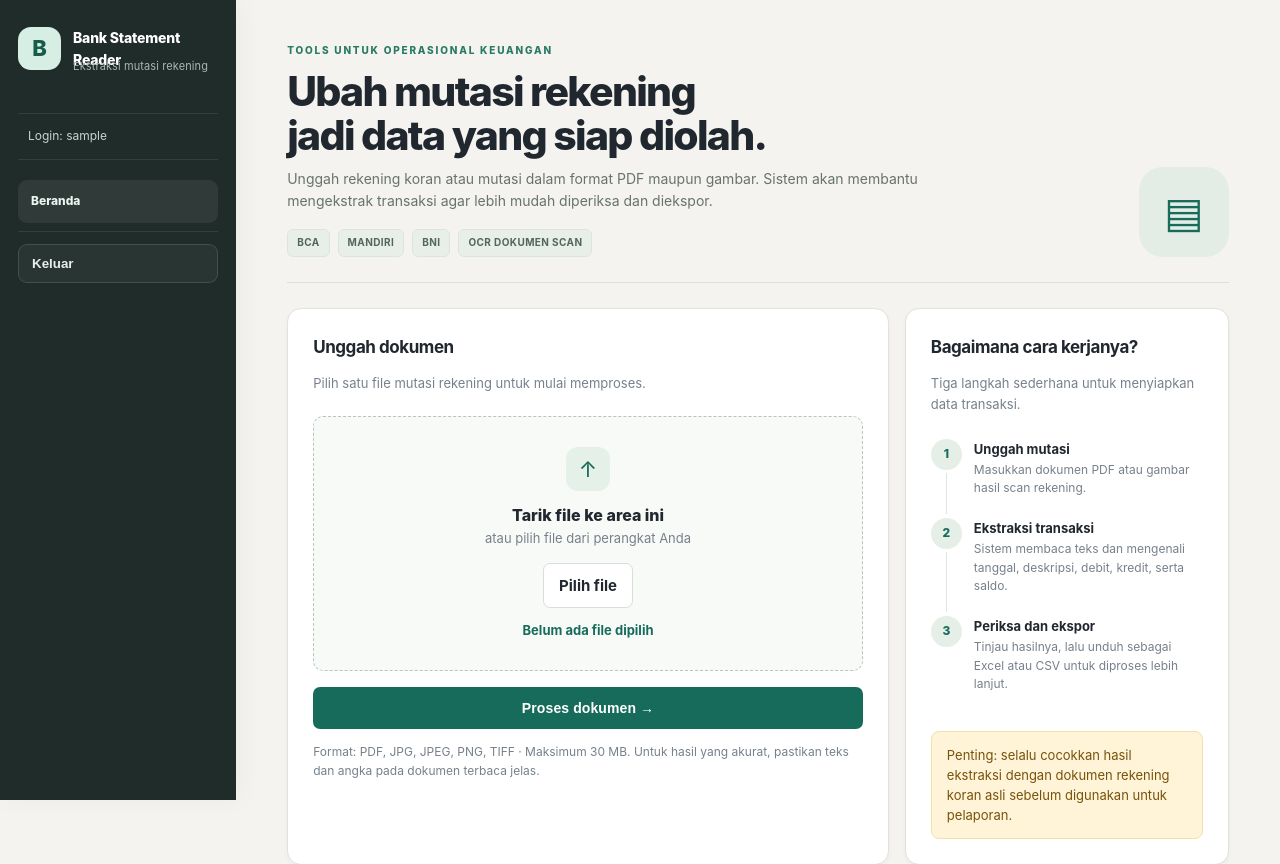
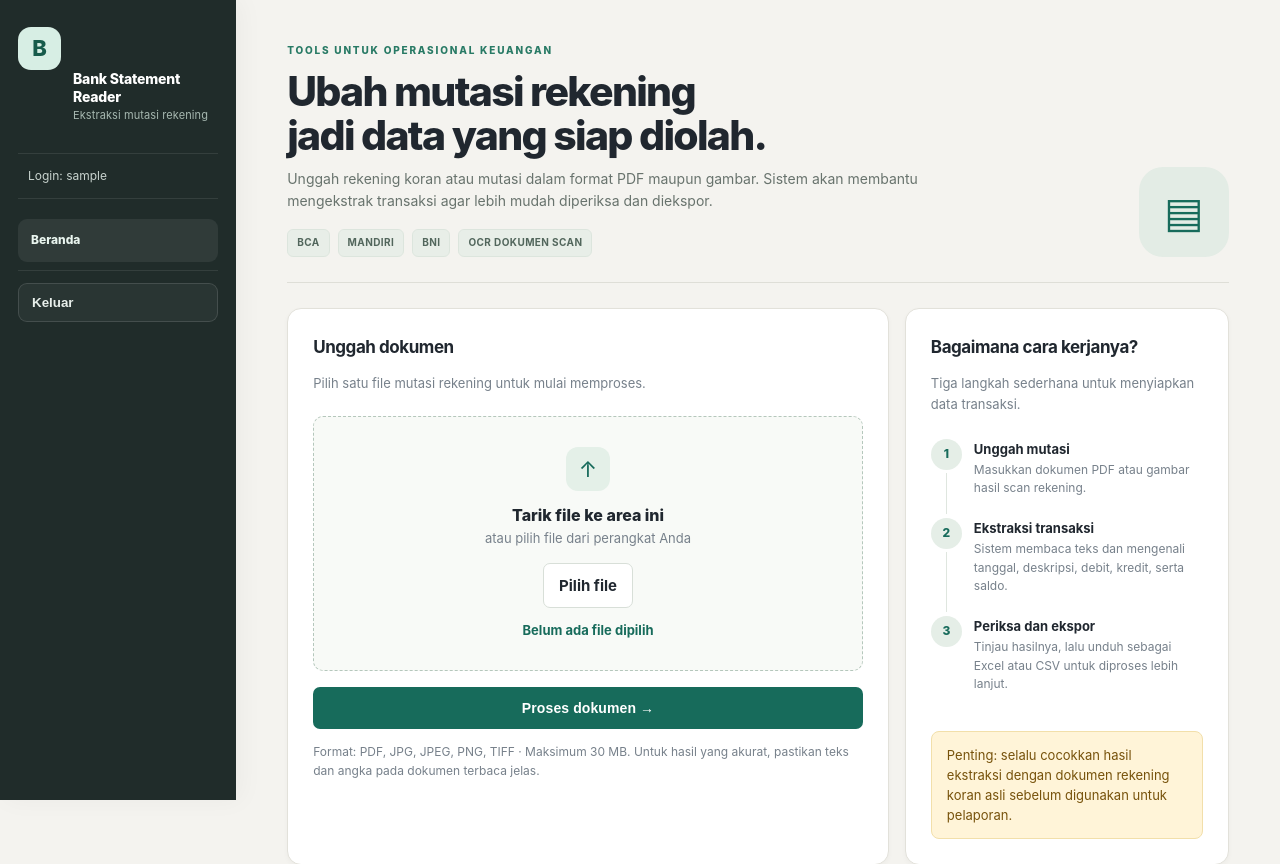
Before and after one commit to bahrululum223/Mutasi-Rekening-OCR, a Flask app: template templates/index.html in a window 1280 px wide. Shown: the top 864 px of the page. Run offline with Flask 3, Linux system fonts and the light colour scheme; the template is opened without the code that fills it, so the values that code supplies are empty; the visitor is signed in with stand-in values (Sample User, id 1).

Commit message:
Add files via upload

```diff
--- a/templates/index.html
+++ b/templates/index.html
@@ -47,8 +47,9 @@ body{background:#f4f3ef;color:var(--ink);font-family:Inter,"Segoe UI",system-ui,
 .topbar{position:fixed;inset:0 auto 0 0;width:236px;height:100vh;background:#202c2a;color:#f8faf9;border:0;box-shadow:5px 0 24px #17211d0a;z-index:20;align-items:stretch}
 .nav{height:100%;width:100%;padding:27px 18px 22px;display:flex;flex-direction:column;align-items:stretch;gap:0}
 .logo{height:43px;width:43px;flex-shrink:0;border-radius:13px;background:#d7eee4;color:#175b4b;box-shadow:none;font-size:22px}
-.brand-name{color:#fff;font-size:14px;letter-spacing:-.2px;margin-top:-43px;margin-left:55px;min-height:43px;display:flex;align-items:center}
-.brand-sub{color:#a6b8b0;margin-left:55px;font-size:11px;margin-top:-12px;margin-bottom:38px}
+.brand-block{min-width:0;margin:0 0 30px 55px;min-height:43px;display:flex;flex-direction:column;justify-content:center;gap:3px}
+.brand-name{color:#fff;font-size:14px;letter-spacing:-.2px;margin:0;min-height:0;display:block;line-height:1.25;overflow-wrap:anywhere}
+.brand-sub{color:#a6b8b0;margin:0;font-size:11px;line-height:1.35;overflow-wrap:anywhere}
 .nav-right{margin:0;display:flex;flex-direction:column;align-items:stretch;gap:0;color:#b7c5bf;font-size:12px;overflow-wrap:anywhere}
 .nav-right>span{display:block;padding:13px 10px;border-top:1px solid #ffffff17;border-bottom:1px solid #ffffff17;margin-bottom:20px;color:#c8d3ce}
 .nav-link{display:block;color:#e9f5ef;text-decoration:none;padding:12px 13px;border-radius:9px;background:#ffffff12;margin-bottom:8px}
@@ -94,13 +95,13 @@ tbody tr:hover{background:#f7faf7}
 #check-all-rows{accent-color:#176b5b}.result-note{line-height:1.65}
 footer{text-align:left;border-top:1px solid #e0dfd8;padding-top:17px;color:#8a928b;font-size:11px}
 @media(max-width:900px){.topbar{width:200px}.nav{padding:22px 14px}.wrap{margin-left:200px;padding:26px 20px 36px}.grid{grid-template-columns:1fr}.hero-mark{height:70px;width:70px}}
-@media(max-width:640px){.topbar{position:relative;inset:auto;width:100%;height:auto;min-height:0}.nav{height:auto;display:grid;grid-template-columns:43px 1fr;grid-template-rows:auto auto;padding:14px 16px;align-items:center;gap:0 11px}.logo{grid-column:1;grid-row:1;width:39px;height:39px}.brand-name{grid-column:2;grid-row:1;margin:0;min-height:0;display:block;font-size:13px;align-self:end}.brand-sub{grid-column:2;grid-row:1;margin:19px 0 0;font-size:10px}.nav-right{grid-column:1/-1;grid-row:2;flex-direction:row;align-items:center;gap:8px;margin-top:12px;flex-wrap:wrap}.nav-right>span{border:0;margin:0;padding:5px 0;flex:1;min-width:100%;font-size:11px}.nav-link{padding:7px 9px;margin:0}.logout-form{margin:0;padding:0;border:0}.logout-btn{padding:7px 9px;width:auto}.wrap{margin:0;padding:23px 14px 30px}.hero{padding:0 0 20px;align-items:flex-start}.hero h1{font-size:31px;letter-spacing:-1.2px}.hero-mark{display:none}.bank-chips{gap:5px}.grid{margin-top:16px;gap:13px}.card{padding:18px}.dropzone{padding:25px 12px}.results{padding-top:8px}.stats{grid-template-columns:1fr}.stat{padding:13px 16px}.stat+.stat{border-left:0;border-top:1px solid #e8e7e1}#review-section{padding:13px;margin-top:13px!important}.result-head{display:block}.download-links{margin-top:12px}footer{margin-top:22px}}
+@media(max-width:640px){.topbar{position:relative;inset:auto;width:100%;height:auto;min-height:0}.nav{height:auto;display:grid;grid-template-columns:43px minmax(0,1fr);grid-template-rows:auto auto;padding:14px 16px;align-items:center;gap:0 11px}.logo{grid-column:1;grid-row:1;width:39px;height:39px}.brand-block{grid-column:2;grid-row:1;margin:0;min-height:43px;align-self:center;gap:3px}.brand-name{font-size:13px;line-height:1.2}.brand-sub{font-size:10px;line-height:1.3}.nav-right{grid-column:1/-1;grid-row:2;flex-direction:row;align-items:center;gap:8px;margin-top:12px;flex-wrap:wrap}.nav-right>span{border:0;margin:0;padding:5px 0;flex:1;min-width:100%;font-size:11px}.nav-link{padding:7px 9px;margin:0}.logout-form{margin:0;padding:0;border:0}.logout-btn{padding:7px 9px;width:auto}.wrap{margin:0;padding:23px 14px 30px}.hero{padding:0 0 20px;align-items:flex-start}.hero h1{font-size:31px;letter-spacing:-1.2px}.hero-mark{display:none}.bank-chips{gap:5px}.grid{margin-top:16px;gap:13px}.card{padding:18px}.dropzone{padding:25px 12px}.results{padding-top:8px}.stats{grid-template-columns:1fr}.stat{padding:13px 16px}.stat+.stat{border-left:0;border-top:1px solid #e8e7e1}#review-section{padding:13px;margin-top:13px!important}.result-head{display:block}.download-links{margin-top:12px}footer{margin-top:22px}}
 
 </style>
 
 </head>
 <body>
-  <div class="topbar"><div class="nav"><div class="logo">B</div><div><div class="brand-name">Bank Statement Reader</div><div class="brand-sub">Ekstraksi mutasi rekening</div></div><div class="nav-right"><span>Login: {{ session.get('office_user', '') }}</span><a class="nav-link" href="{{ url_for('index') }}">Beranda</a><form class="logout-form" method="post" action="{{ url_for('logout') }}"><button class="logout-btn" type="submit">Keluar</button></form></div></div></div>
+  <div class="topbar"><div class="nav"><div class="logo">B</div><div class="brand-block"><div class="brand-name">Bank Statement Reader</div><div class="brand-sub">Ekstraksi mutasi rekening</div></div><div class="nav-right"><span>Login: {{ session.get('office_user', '') }}</span><a class="nav-link" href="{{ url_for('index') }}">Beranda</a><form class="logout-form" method="post" action="{{ url_for('logout') }}"><button class="logout-btn" type="submit">Keluar</button></form></div></div></div>
   <main class="wrap">
     <header class="hero"><div><div class="eyebrow">Tools untuk operasional keuangan</div><h1>Ubah mutasi rekening<br>jadi data yang siap diolah.</h1><p>Unggah rekening koran atau mutasi dalam format PDF maupun gambar. Sistem akan membantu mengekstrak transaksi agar lebih mudah diperiksa dan diekspor.</p><div class="bank-chips"><span class="chip">BCA</span><span class="chip">Mandiri</span><span class="chip">BNI</span><span class="chip">OCR dokumen scan</span></div></div><div class="hero-mark" aria-hidden="true">▤</div></header>
     {% with messages=get_flashed_messages() %}{% if messages %}{% for message in messages %}<div class="alert">{{ message }}</div>{% endfor %}{% endif %}{% endwith %}
```
